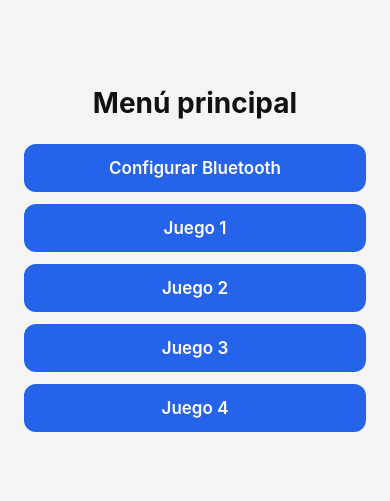
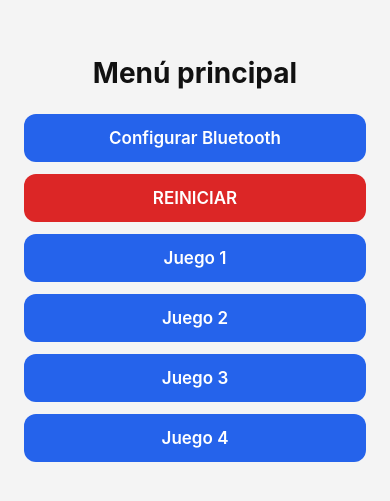
Before and after one commit to santiagoMosquera/tesoruqui, a React Native app: screen / in a window 390 px wide. Shown: the part 157-658 px from the top of the page. Built offline with nearby package versions, Linux system fonts and the light colour scheme.

Commit message:
se agrega reiniciar

```diff
--- a/App.tsx
+++ b/App.tsx
@@ -6,6 +6,8 @@ import Game1 from './src/games/Game1';
 import Game2 from './src/games/Game2';
 import Game3 from './src/games/Game3';
 import Game4 from './src/games/Game4';
+import { useBluetooth } from './src/bluetooth/BluetoothContext';
+import { Alert } from 'react-native';
 
 type Screen =
   | 'home'
@@ -20,12 +22,31 @@ type HomeProps = {
 };
 
 function Home({ goTo }: HomeProps): React.JSX.Element {
+  const { sendMessage, connectedDevice } = useBluetooth();
+
+  const handleReset = async () => {
+    if (!connectedDevice) {
+      Alert.alert('Primero conecta el Bluetooth');
+      return;
+    }
+
+    const ok = await sendMessage('0');
+    if (ok) {
+      Alert.alert('Reinicio enviado (0)');
+    }
+  };
+
   return (
     <View style={styles.container}>
       <Text style={styles.title}>Menú principal</Text>
 
       <TouchableOpacity style={styles.button} onPress={() => goTo('bluetooth')}>
         <Text style={styles.buttonText}>Configurar Bluetooth</Text>
+      </TouchableOpacity>
+
+      {/* 🔴 BOTÓN REINICIAR */}
+      <TouchableOpacity style={styles.resetButton} onPress={handleReset}>
+        <Text style={styles.buttonText}>REINICIAR</Text>
       </TouchableOpacity>
 
       <TouchableOpacity style={styles.button} onPress={() => goTo('game1')}>
@@ -110,5 +131,10 @@ const styles = StyleSheet.create({
     fontSize: 17,
     fontWeight: '600',
     textAlign: 'center',
-  },
+  },resetButton: {
+  backgroundColor: '#dc2626', // rojo
+  paddingVertical: 14,
+  borderRadius: 12,
+  marginBottom: 12,
+},
 });
```
